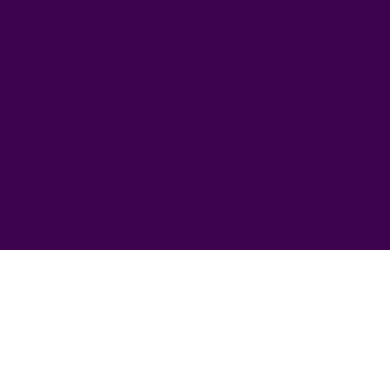
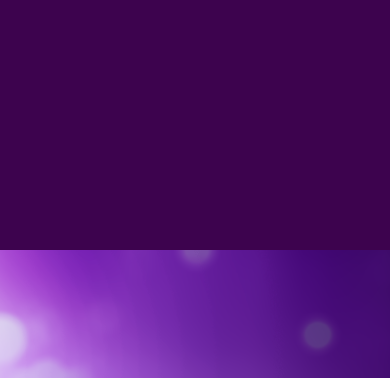
Before and after one commit to RobbieVibart/Portfolio2019_Jan, a website: page Index.html in a window 390 px wide. Shown: the part 594-972 px from the top of the page. Before the commit the page ends 844 px from the top, so only its background shows below. Drawn offline with Linux system fonts and the light colour scheme.

Commit message:
Mobile config ver3

```diff
--- a/scss/_mobile.scss
+++ b/scss/_mobile.scss
@@ -7,8 +7,9 @@
   main,
   #home {
     line-height: 4rem;
-    text-transform: uppercase;
+    text-transform: capitalize;
     transform: translateX(-35px);
+    height: 100vh;
     width: 100vw;
     // background-color: red;
     text-align: center;
@@ -20,11 +21,6 @@
     font-size: 1rem;
     text-align: left;
   }
-  .lg-heading {
-    width: 100vw;
-    font-size: 0.5rem;
-    text-align: left;
-  }
 }
 
 // Laptops
```
Also changed, not shown: dist/css/main.css.
